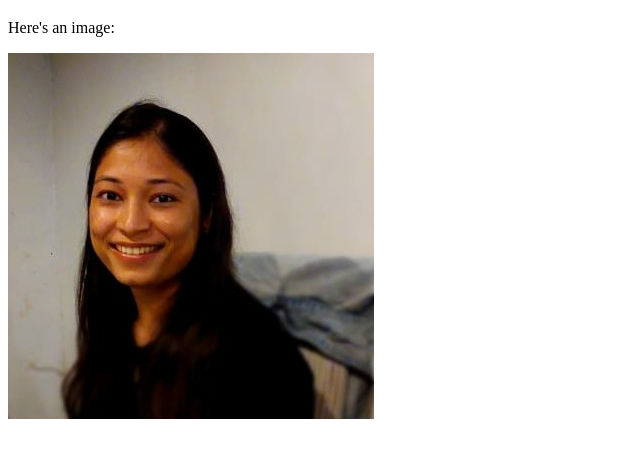
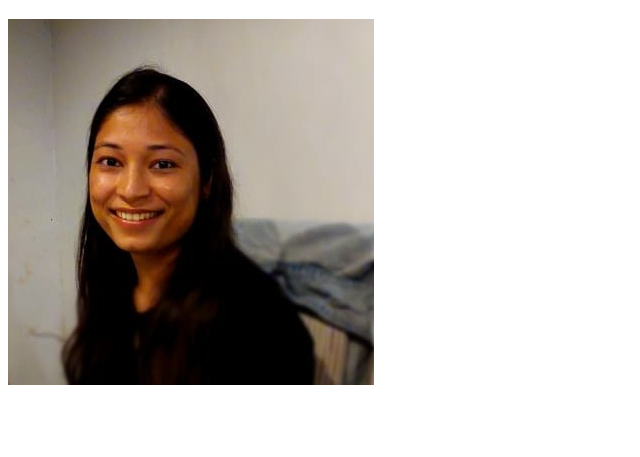
Before and after one commit to ridhij93/ridhij93.github.io, a plain HTML site: page index.html in a window 1280 px wide. Shown: the part 61-518 px from the top of the page, without its empty margins (0-640 px from the left). Drawn offline with Linux system fonts and the light colour scheme.

Commit message:
Update index.html

```diff
--- a/index.html
+++ b/index.html
@@ -5,7 +5,7 @@
 </head>
 <body>
     <h1>Security Researcher</h1>
-    <p>Here's an image:</p>
+
     <img src="JainRidhiProfile.jpg" alt="Description of the Image">
 </body>
 </html>
```
